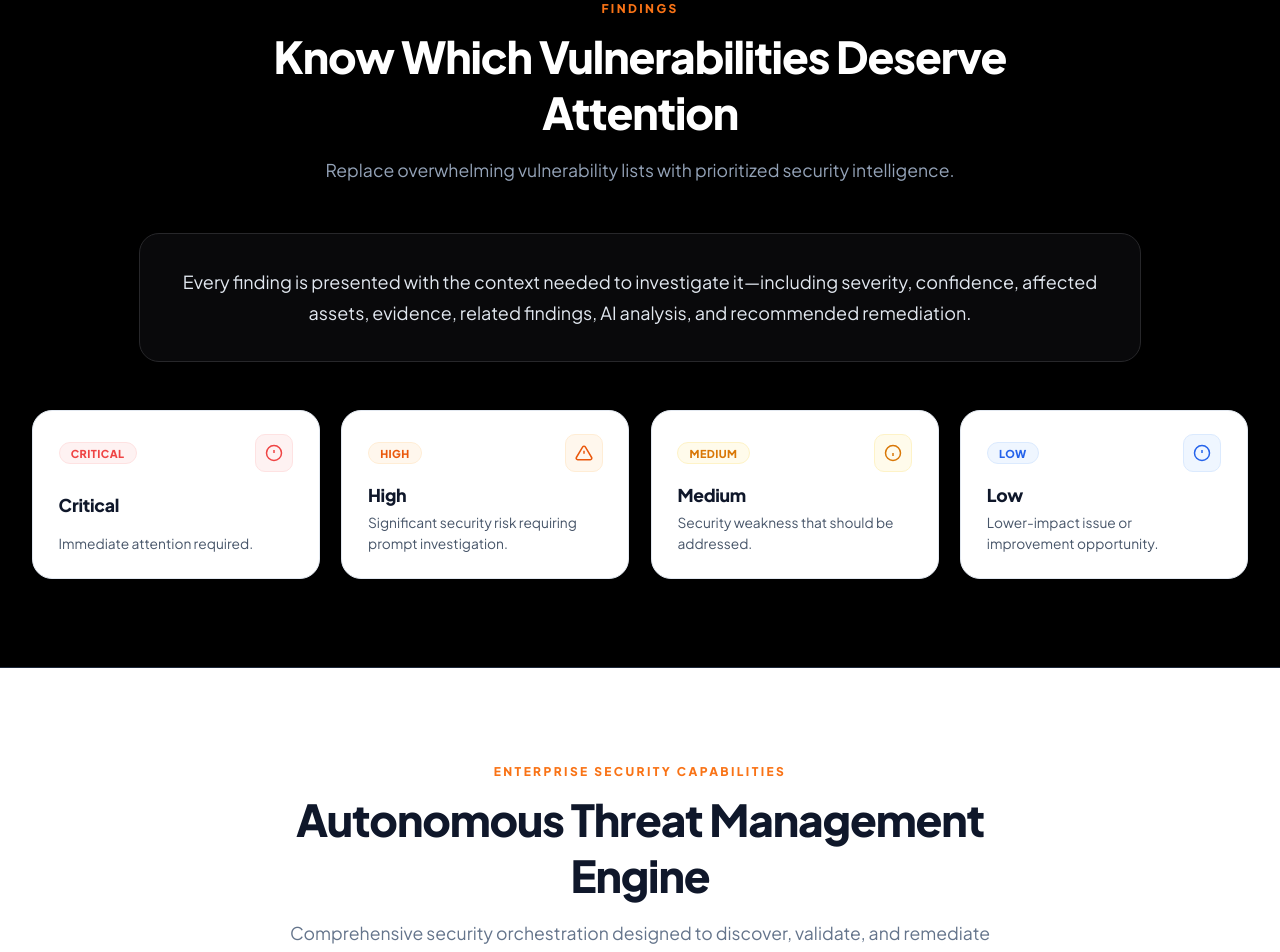
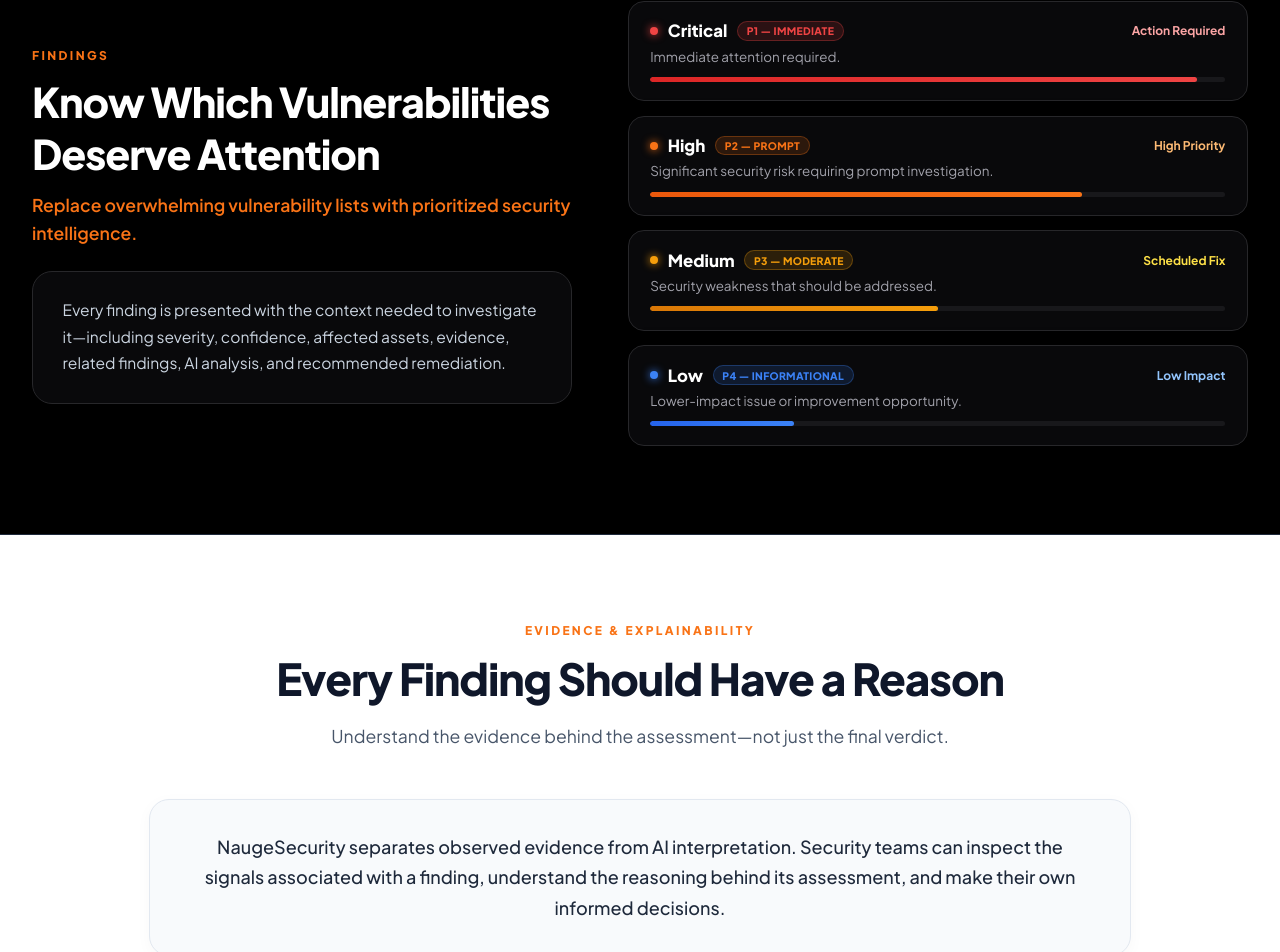
Before and after one commit to unknownmember4u/NaugeSecurity, a React (Vite) app in the folder frontend/: page / in a window 1280 px wide. Shown: the part 4659-5611 px from the top of the page. Built offline with nearby package versions, Linux system fonts and the light colour scheme.

Commit message:
Evidence & Explainability

```diff
--- a/frontend/src/app/App.jsx
+++ b/frontend/src/app/App.jsx
@@ -714,66 +714,145 @@ export function App() {
             </div>
           </div>
 
-          {/* Findings Section */}
+          {/* Findings Section (Split Side-by-Side Layout) */}
           <div className="findings-section" id="findings">
-            <div className="ent-section-inner">
-              <div className="section-header">
+            <div className="ent-section-inner findings-split">
+              {/* Left Column: Heading, Subheading & Body Content */}
+              <div className="findings-left-col">
                 <span className="section-eyebrow">FINDINGS</span>
                 <h3 className="section-title">Know Which Vulnerabilities Deserve Attention</h3>
                 <p className="section-subtitle">
                   Replace overwhelming vulnerability lists with prioritized security intelligence.
                 </p>
+                <div className="findings-body-card">
+                  <p className="findings-body-text">
+                    Every finding is presented with the context needed to investigate it—including severity, confidence, affected assets, evidence, related findings, AI analysis, and recommended remediation.
+                  </p>
+                </div>
               </div>
 
-              <div className="findings-main-card">
-                <p className="findings-body-text">
-                  Every finding is presented with the context needed to investigate it—including severity, confidence, affected assets, evidence, related findings, AI analysis, and recommended remediation.
+              {/* Right Column: Interactive Priority Intelligence Bar Stack */}
+              <div className="findings-right-col">
+                <div className="severity-intelligence-stack">
+                  <div className="severity-row-item critical-row">
+                    <div className="severity-row-top">
+                      <div className="severity-title-group">
+                        <span className="status-dot dot-critical"></span>
+                        <span className="severity-row-name">Critical</span>
+                        <span className="severity-row-badge badge-critical">P1 — Immediate</span>
+                      </div>
+                      <span className="severity-impact-val val-critical">Action Required</span>
+                    </div>
+                    <p className="severity-row-desc">Immediate attention required.</p>
+                    <div className="severity-bar-track">
+                      <div className="severity-bar-fill fill-critical" style={{ width: '95%' }}></div>
+                    </div>
+                  </div>
+
+                  <div className="severity-row-item high-row">
+                    <div className="severity-row-top">
+                      <div className="severity-title-group">
+                        <span className="status-dot dot-high"></span>
+                        <span className="severity-row-name">High</span>
+                        <span className="severity-row-badge badge-high">P2 — Prompt</span>
+                      </div>
+                      <span className="severity-impact-val val-high">High Priority</span>
+                    </div>
+                    <p className="severity-row-desc">Significant security risk requiring prompt investigation.</p>
+                    <div className="severity-bar-track">
+                      <div className="severity-bar-fill fill-high" style={{ width: '75%' }}></div>
+                    </div>
+                  </div>
+
+                  <div className="severity-row-item medium-row">
+                    <div className="severity-row-top">
+                      <div className="severity-title-group">
+                        <span className="status-dot dot-medium"></span>
+                        <span className="severity-row-name">Medium</span>
+                        <span className="severity-row-badge badge-medium">P3 — Moderate</span>
+                      </div>
+                      <span className="severity-impact-val val-medium">Scheduled Fix</span>
+                    </div>
+                    <p className="severity-row-desc">Security weakness that should be addressed.</p>
+                    <div className="severity-bar-track">
+                      <div className="severity-bar-fill fill-medium" style={{ width: '50%' }}></div>
+                    </div>
+                  </div>
+
+                  <div className="severity-row-item low-row">
+                    <div className="severity-row-top">
+                      <div className="severity-title-group">
+                        <span className="status-dot dot-low"></span>
+                        <span className="severity-row-name">Low</span>
+                        <span className="severity-row-badge badge-low">P4 — Informational</span>
+                      </div>
+                      <span className="severity-impact-val val-low">Low Impact</span>
+                    </div>
+                    <p className="severity-row-desc">Lower-impact issue or improvement opportunity.</p>
+                    <div className="severity-bar-track">
+                      <div className="severity-bar-fill fill-low" style={{ width: '25%' }}></div>
+                    </div>
+                  </div>
+                </div>
+              </div>
+            </div>
+          </div>
+
+          {/* Evidence & Explainability Section (Plain White BG) */}
+          <div className="explainability-section" id="explainability">
+            <div className="ent-section-inner">
+              <div className="section-header">
+                <span className="section-eyebrow">EVIDENCE &amp; EXPLAINABILITY</span>
+                <h3 className="section-title light-theme-title">Every Finding Should Have a Reason</h3>
+                <p className="section-subtitle light-theme-subtitle">
+                  Understand the evidence behind the assessment—not just the final verdict.
                 </p>
               </div>
 
-              <div className="findings-severity-grid">
-                <div className="severity-card critical-card">
-                  <div className="severity-card-header">
-                    <span className="severity-badge badge-critical">Critical</span>
-                    <div className="severity-icon-box icon-critical">
-                      <svg viewBox="0 0 24 24" fill="none" stroke="currentColor" strokeWidth="2"><circle cx="12" cy="12" r="10" /><line x1="12" y1="8" x2="12" y2="12" /><line x1="12" y1="16" x2="12.01" y2="16" /></svg>
-                    </div>
+              <div className="explainability-main-card">
+                <p className="explainability-body-text">
+                  NaugeSecurity separates observed evidence from AI interpretation. Security teams can inspect the signals associated with a finding, understand the reasoning behind its assessment, and make their own informed decisions.
+                </p>
+              </div>
+
+              {/* Supporting Line: Pipeline Flow Visual */}
+              <div className="pipeline-flow-wrapper">
+                <div className="pipeline-flow-grid">
+                  <div className="pipeline-flow-node">
+                    <div className="pipeline-node-number">01</div>
+                    <h4 className="pipeline-node-title">Evidence</h4>
+                    <p className="pipeline-node-desc">Observed signals &amp; raw findings</p>
                   </div>
-                  <h4 className="severity-title">Critical</h4>
-                  <p className="severity-body">Immediate attention required.</p>
-                </div>
 
-                <div className="severity-card high-card">
-                  <div className="severity-card-header">
-                    <span className="severity-badge badge-high">High</span>
-                    <div className="severity-icon-box icon-high">
-                      <svg viewBox="0 0 24 24" fill="none" stroke="currentColor" strokeWidth="2"><path d="M10.29 3.86L1.82 18a2 2 0 0 0 1.71 3h16.94a2 2 0 0 0 1.71-3L13.71 3.86a2 2 0 0 0-3.42 0z" /><line x1="12" y1="9" x2="12" y2="13" /><line x1="12" y1="17" x2="12.01" y2="17" /></svg>
-                    </div>
+                  <div className="pipeline-flow-arrow">
+                    <svg viewBox="0 0 24 24" fill="none" stroke="currentColor" strokeWidth="2.5"><polyline points="9 18 15 12 9 6" /></svg>
                   </div>
-                  <h4 className="severity-title">High</h4>
-                  <p className="severity-body">Significant security risk requiring prompt investigation.</p>
-                </div>
 
-                <div className="severity-card medium-card">
-                  <div className="severity-card-header">
-                    <span className="severity-badge badge-medium">Medium</span>
-                    <div className="severity-icon-box icon-medium">
-                      <svg viewBox="0 0 24 24" fill="none" stroke="currentColor" strokeWidth="2"><circle cx="12" cy="12" r="10" /><line x1="12" y1="16" x2="12" y2="12" /><line x1="12" y1="8" x2="12.01" y2="8" /></svg>
-                    </div>
+                  <div className="pipeline-flow-node">
+                    <div className="pipeline-node-number">02</div>
+                    <h4 className="pipeline-node-title">Analysis</h4>
+                    <p className="pipeline-node-desc">AI correlation &amp; risk modeling</p>
                   </div>
-                  <h4 className="severity-title">Medium</h4>
-                  <p className="severity-body">Security weakness that should be addressed.</p>
-                </div>
 
-                <div className="severity-card low-card">
-                  <div className="severity-card-header">
-                    <span className="severity-badge badge-low">Low</span>
-                    <div className="severity-icon-box icon-low">
-                      <svg viewBox="0 0 24 24" fill="none" stroke="currentColor" strokeWidth="2"><circle cx="12" cy="12" r="10" /><line x1="12" y1="8" x2="12" y2="12" /><line x1="12" y1="16" x2="12.01" y2="16" /></svg>
-                    </div>
+                  <div className="pipeline-flow-arrow">
+                    <svg viewBox="0 0 24 24" fill="none" stroke="currentColor" strokeWidth="2.5"><polyline points="9 18 15 12 9 6" /></svg>
                   </div>
-                  <h4 className="severity-title">Low</h4>
-                  <p className="severity-body">Lower-impact issue or improvement opportunity.</p>
+
+                  <div className="pipeline-flow-node">
+                    <div className="pipeline-node-number">03</div>
+                    <h4 className="pipeline-node-title">Confidence</h4>
+                    <p className="pipeline-node-desc">Impact scoring &amp; verification</p>
+                  </div>
+
+                  <div className="pipeline-flow-arrow">
+                    <svg viewBox="0 0 24 24" fill="none" stroke="currentColor" strokeWidth="2.5"><polyline points="9 18 15 12 9 6" /></svg>
+                  </div>
+
+                  <div className="pipeline-flow-node highlight-node">
+                    <div className="pipeline-node-number">04</div>
+                    <h4 className="pipeline-node-title">Recommended Action</h4>
+                    <p className="pipeline-node-desc">Targeted remediation guidance</p>
+                  </div>
                 </div>
               </div>
             </div>
--- a/frontend/src/styles/background.css
+++ b/frontend/src/styles/background.css
@@ -2157,7 +2157,7 @@ body,
 }
 
 /* --------------------------------------------------------------------------
-   Findings Section (Solid High-Contrast Black Background)
+   Findings Section (Split Side-by-Side Layout)
    -------------------------------------------------------------------------- */
 .findings-section {
   width: 100% !important;
@@ -2174,210 +2174,371 @@ body,
   box-sizing: border-box;
 }
 
-.findings-section .ent-section-inner {
+.findings-split {
+  display: grid;
+  grid-template-columns: 1fr 1.15fr;
+  gap: 3.5rem;
+  align-items: center;
   max-width: 1280px;
   margin: 0 auto;
 }
 
-.findings-section .section-header {
+@media (max-width: 1024px) {
+  .findings-split {
+    grid-template-columns: 1fr;
+    gap: 2.5rem;
+  }
+}
+
+.findings-left-col {
+  text-align: left;
+}
+
+.findings-left-col .section-eyebrow {
+  display: inline-block;
+  color: #f97316;
+  font-weight: 800;
+  letter-spacing: 0.2em;
+  font-size: 0.75rem;
+  margin-bottom: 0.75rem;
+}
+
+.findings-left-col .section-title {
+  color: #ffffff;
+  font-size: clamp(2rem, 3.2vw, 2.6rem);
+  font-weight: 800;
+  letter-spacing: -0.025em;
+  margin: 0 0 0.85rem;
+  text-shadow: 0 2px 10px rgba(0, 0, 0, 0.9);
+}
+
+.findings-left-col .section-subtitle {
+  color: #f97316;
+  font-size: 1.1rem;
+  line-height: 1.55;
+  font-weight: 600;
+  margin-bottom: 1.5rem;
+}
+
+.findings-body-card {
+  background: #09090b;
+  border: 1px solid #27272a;
+  border-radius: 20px;
+  padding: 1.6rem 1.85rem;
+  box-shadow: 0 4px 20px rgba(0, 0, 0, 0.5);
+}
+
+.findings-body-text {
+  font-size: 0.975rem;
+  color: #cbd5e1;
+  line-height: 1.7;
+  font-weight: 400;
+  margin: 0;
+}
+
+/* Priority Intelligence Stack Widget */
+.severity-intelligence-stack {
+  display: flex;
+  flex-direction: column;
+  gap: 0.9rem;
+}
+
+.severity-row-item {
+  background: #09090b;
+  border: 1px solid #27272a;
+  border-radius: 16px;
+  padding: 1.15rem 1.35rem;
+  transition: all 0.25s cubic-bezier(0.16, 1, 0.3, 1);
+  box-shadow: 0 4px 20px rgba(0, 0, 0, 0.4);
+  text-align: left;
+}
+
+.severity-row-item:hover {
+  border-color: #3f3f46;
+  transform: translateX(5px);
+  box-shadow: 0 8px 24px rgba(0, 0, 0, 0.6);
+}
+
+.severity-row-top {
+  display: flex;
+  align-items: center;
+  justify-content: space-between;
+  margin-bottom: 0.4rem;
+}
+
+.severity-title-group {
+  display: flex;
+  align-items: center;
+  gap: 0.6rem;
+}
+
+.status-dot {
+  width: 8px;
+  height: 8px;
+  border-radius: 999px;
+  display: inline-block;
+}
+
+.dot-critical {
+  background: #ef4444;
+  box-shadow: 0 0 8px #ef4444;
+}
+
+.dot-high {
+  background: #f97316;
+  box-shadow: 0 0 8px #f97316;
+}
+
+.dot-medium {
+  background: #f59e0b;
+  box-shadow: 0 0 8px #f59e0b;
+}
+
+.dot-low {
+  background: #3b82f6;
+  box-shadow: 0 0 8px #3b82f6;
+}
+
+.severity-row-name {
+  font-size: 1.05rem;
+  font-weight: 800;
+  color: #ffffff;
+}
+
+.severity-row-badge {
+  font-size: 0.65rem;
+  font-weight: 800;
+  padding: 0.15rem 0.55rem;
+  border-radius: 999px;
+  letter-spacing: 0.03em;
+  text-transform: uppercase;
+}
+
+.badge-critical {
+  color: #ef4444;
+  background: rgba(239, 68, 68, 0.15);
+  border: 1px solid rgba(239, 68, 68, 0.3);
+}
+
+.badge-high {
+  color: #f97316;
+  background: rgba(249, 115, 22, 0.15);
+  border: 1px solid rgba(249, 115, 22, 0.3);
+}
+
+.badge-medium {
+  color: #f59e0b;
+  background: rgba(245, 158, 11, 0.15);
+  border: 1px solid rgba(245, 158, 11, 0.3);
+}
+
+.badge-low {
+  color: #3b82f6;
+  background: rgba(59, 130, 246, 0.15);
+  border: 1px solid rgba(59, 130, 246, 0.3);
+}
+
+.severity-impact-val {
+  font-size: 0.75rem;
+  font-weight: 700;
+}
+
+.val-critical {
+  color: #fca5a5;
+}
+
+.val-high {
+  color: #fdba74;
+}
+
+.val-medium {
+  color: #fde047;
+}
+
+.val-low {
+  color: #93c5fd;
+}
+
+.severity-row-desc {
+  font-size: 0.84rem;
+  color: #a1a1aa;
+  margin: 0 0 0.65rem;
+  line-height: 1.4;
+}
+
+.severity-bar-track {
+  width: 100%;
+  height: 5px;
+  background: #18181b;
+  border-radius: 999px;
+  overflow: hidden;
+}
+
+.severity-bar-fill {
+  height: 100%;
+  border-radius: 999px;
+  transition: width 0.4s ease;
+}
+
+.fill-critical {
+  background: linear-gradient(90deg, #dc2626, #ef4444);
+}
+
+.fill-high {
+  background: linear-gradient(90deg, #ea580c, #f97316);
+}
+
+.fill-medium {
+  background: linear-gradient(90deg, #d97706, #f59e0b);
+}
+
+.fill-low {
+  background: linear-gradient(90deg, #2563eb, #3b82f6);
+}
+
+/* --------------------------------------------------------------------------
+   Evidence & Explainability Section (Plain White Background)
+   -------------------------------------------------------------------------- */
+.explainability-section {
+  width: 100%;
+  background: #ffffff !important;
+  color: #0f172a;
+  padding: 5.5rem 2rem;
+  border-bottom: 1px solid #e2e8f0;
+  position: relative;
+  z-index: 2;
+  box-sizing: border-box;
+}
+
+.explainability-section .ent-section-inner {
+  max-width: 1280px;
+  margin: 0 auto;
+}
+
+.explainability-section .section-header {
   text-align: center;
   max-width: 780px;
   margin: 0 auto 3rem;
 }
 
-.findings-section .section-eyebrow {
-  color: #f97316;
-  font-weight: 800;
-  letter-spacing: 0.2em;
-  font-size: 0.75rem;
-  margin-bottom: 0.75rem;
-}
-
-.findings-section .section-title {
-  color: #ffffff;
+.explainability-section .light-theme-title {
+  color: #0f172a;
   font-size: clamp(2rem, 3.5vw, 2.75rem);
   font-weight: 800;
   letter-spacing: -0.025em;
   margin: 0 0 1rem;
-  text-shadow: 0 2px 10px rgba(0, 0, 0, 0.9);
-}
-
-.findings-section .section-subtitle {
-  color: #94a3b8;
+  text-shadow: none;
+}
+
+.explainability-section .light-theme-subtitle {
+  color: #475569;
   font-size: 1.1rem;
   line-height: 1.65;
 }
 
-.findings-main-card {
-  background: #09090b;
-  border: 1px solid #27272a;
+.explainability-main-card {
+  background: #f8fafc;
+  border: 1px solid #e2e8f0;
   border-radius: 20px;
   padding: 2rem 2.5rem;
-  max-width: 920px;
-  margin: 0 auto 3rem;
+  max-width: 900px;
+  margin: 0 auto 3.5rem;
   text-align: center;
-  box-shadow: 0 4px 20px rgba(0, 0, 0, 0.6);
-}
-
-.findings-body-text {
+  box-shadow: 0 4px 16px rgba(0, 0, 0, 0.03);
+}
+
+.explainability-body-text {
   font-size: 1.125rem;
-  color: #e2e8f0;
-  line-height: 1.75;
-  font-weight: 400;
+  color: #1e293b;
+  line-height: 1.7;
+  font-weight: 500;
   margin: 0;
 }
 
-.findings-severity-grid {
-  display: grid;
-  grid-template-columns: repeat(4, 1fr);
-  gap: 1.35rem;
-  max-width: 1280px;
+/* Pipeline Flow Component */
+.pipeline-flow-wrapper {
+  max-width: 1100px;
   margin: 0 auto;
 }
 
-@media (max-width: 1024px) {
-  .findings-severity-grid {
-    grid-template-columns: repeat(2, 1fr);
-  }
-}
-
-@media (max-width: 640px) {
-  .findings-severity-grid {
-    grid-template-columns: 1fr;
-  }
-}
-
-.severity-card {
+.pipeline-flow-grid {
+  display: flex;
+  align-items: center;
+  justify-content: space-between;
+  gap: 0.75rem;
+}
+
+@media (max-width: 900px) {
+  .pipeline-flow-grid {
+    flex-direction: column;
+    gap: 1rem;
+  }
+
+  .pipeline-flow-arrow {
+    transform: rotate(90deg);
+    margin: 0.25rem 0;
+  }
+}
+
+.pipeline-flow-node {
+  flex: 1;
   background: #ffffff;
   border: 1px solid #e2e8f0;
   border-radius: 20px;
-  padding: 1.45rem 1.6rem;
+  padding: 1.5rem 1.35rem;
+  text-align: center;
   transition: all 0.25s cubic-bezier(0.16, 1, 0.3, 1);
-  display: flex;
-  flex-direction: column;
-  justify-content: space-between;
-  min-height: 165px;
-  position: relative;
-  overflow: hidden;
-  box-shadow: 0 2px 12px rgba(0, 0, 0, 0.16);
-  box-sizing: border-box;
-}
-
-.critical-card:hover {
-  border-color: #fca5a5;
-  box-shadow: 0 12px 28px rgba(239, 68, 68, 0.18);
+  box-shadow: 0 2px 12px rgba(0, 0, 0, 0.03);
+}
+
+.pipeline-flow-node:hover {
+  border-color: #fdba74;
+  box-shadow: 0 12px 28px rgba(249, 115, 22, 0.12);
   transform: translateY(-3px);
 }
 
-.high-card:hover {
-  border-color: #fdba74;
-  box-shadow: 0 12px 28px rgba(249, 115, 22, 0.18);
-  transform: translateY(-3px);
-}
-
-.medium-card:hover {
-  border-color: #fde047;
-  box-shadow: 0 12px 28px rgba(245, 158, 11, 0.18);
-  transform: translateY(-3px);
-}
-
-.low-card:hover {
-  border-color: #93c5fd;
-  box-shadow: 0 12px 28px rgba(59, 130, 246, 0.18);
-  transform: translateY(-3px);
-}
-
-.severity-card-header {
-  display: flex;
-  align-items: center;
-  justify-content: space-between;
-  margin-bottom: 0.75rem;
-}
-
-.severity-badge {
-  font-size: 0.68rem;
-  font-weight: 800;
-  padding: 0.22rem 0.7rem;
+.pipeline-flow-node.highlight-node {
+  background: #fff7ed;
+  border-color: #ffedd5;
+}
+
+.pipeline-node-number {
+  font-size: 0.7rem;
+  font-weight: 800;
+  color: #ea580c;
+  background: #ffffff;
+  border: 1px solid #ffedd5;
+  width: max-content;
+  padding: 0.15rem 0.55rem;
   border-radius: 999px;
+  margin: 0 auto 0.75rem;
   letter-spacing: 0.04em;
-  text-transform: uppercase;
-}
-
-.badge-critical {
-  color: #ef4444;
-  background: #fef2f2;
-  border: 1px solid #fee2e2;
-}
-
-.badge-high {
-  color: #ea580c;
-  background: #fff7ed;
-  border: 1px solid #ffedd5;
-}
-
-.badge-medium {
-  color: #d97706;
-  background: #fffbeb;
-  border: 1px solid #fef3c7;
-}
-
-.badge-low {
-  color: #2563eb;
-  background: #eff6ff;
-  border: 1px solid #dbeafe;
-}
-
-.severity-icon-box {
-  width: 36px;
-  height: 36px;
-  border-radius: 10px;
+}
+
+.pipeline-node-title {
+  font-size: 1.05rem;
+  font-weight: 800;
+  color: #0f172a;
+  margin: 0 0 0.35rem;
+  line-height: 1.3;
+}
+
+.pipeline-node-desc {
+  font-size: 0.84rem;
+  color: #64748b;
+  line-height: 1.45;
+  margin: 0;
+}
+
+.pipeline-flow-arrow {
+  color: #f97316;
   display: flex;
   align-items: center;
   justify-content: center;
-  transition: all 0.2s ease;
-}
-
-.icon-critical {
-  background: #fef2f2;
-  border: 1px solid #fee2e2;
-  color: #ef4444;
-}
-
-.icon-high {
-  background: #fff7ed;
-  border: 1px solid #ffedd5;
-  color: #ea580c;
-}
-
-.icon-medium {
-  background: #fffbeb;
-  border: 1px solid #fef3c7;
-  color: #d97706;
-}
-
-.icon-low {
-  background: #eff6ff;
-  border: 1px solid #dbeafe;
-  color: #2563eb;
-}
-
-.severity-icon-box svg {
-  width: 18px;
-  height: 18px;
-}
-
-.severity-title {
-  font-size: 1.1rem;
-  font-weight: 800;
-  color: #0f172a;
-  margin: 0 0 0.4rem;
-  line-height: 1.3;
-  letter-spacing: -0.015em;
-}
-
-.severity-body {
-  font-size: 0.86rem;
-  color: #475569;
-  line-height: 1.5;
-  margin: 0;
-}
+  min-width: 28px;
+}
+
+.pipeline-flow-arrow svg {
+  width: 24px;
+  height: 24px;
+}
```
Also changed, not shown: 5 other files (tests, documents, lock files or other folders).
